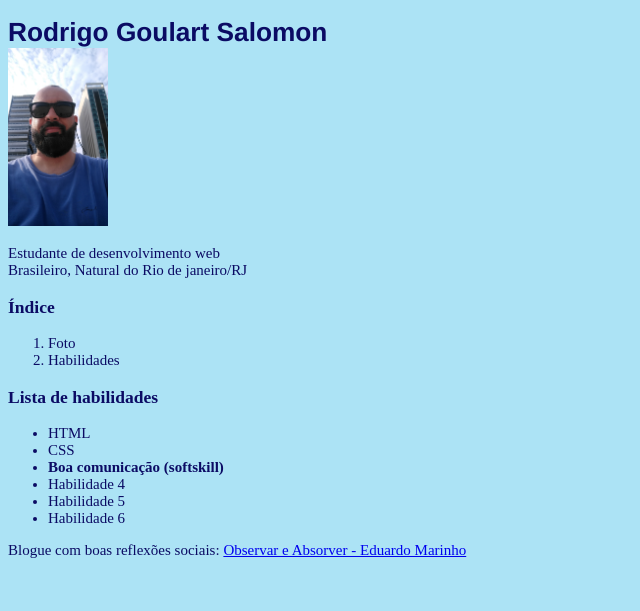
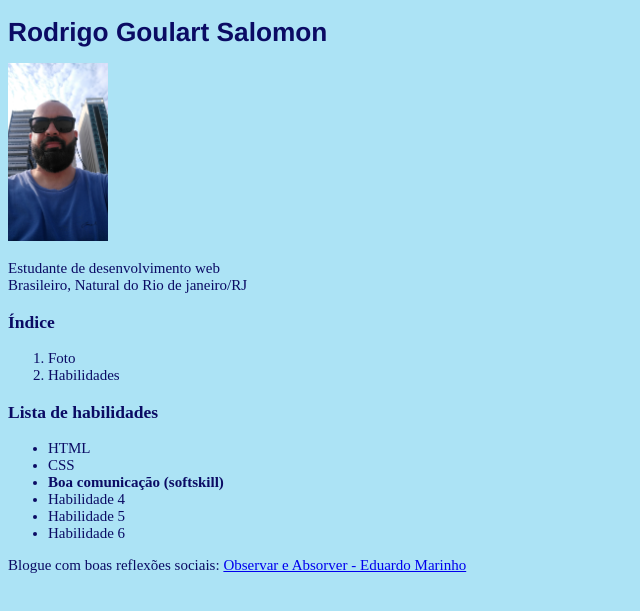
Before and after one commit to RodrigoSalomonDev/RodrigoSalomonDev.github.io, a plain HTML site: page index.html in a window 1280 px wide. Shown: the part 57-668 px from the top of the page, without its empty margins (0-640 px from the left). Drawn offline with Linux system fonts and the light colour scheme.

Commit message:
Adiciona paragrafo na minha foto

```diff
--- a/index.html
+++ b/index.html
@@ -11,7 +11,7 @@
 
     <a id="nome-completo"> Rodrigo Goulart Salomon </a><br>
 
-    <img src="Eu.jpeg" alt="Eu" width="100px">
+    <p><img src="Eu.jpeg" alt="Eu" width="100px"></p>
 
     <p>Estudante de desenvolvimento web <br> Brasileiro, Natural do Rio de janeiro/RJ </p>
 
```
